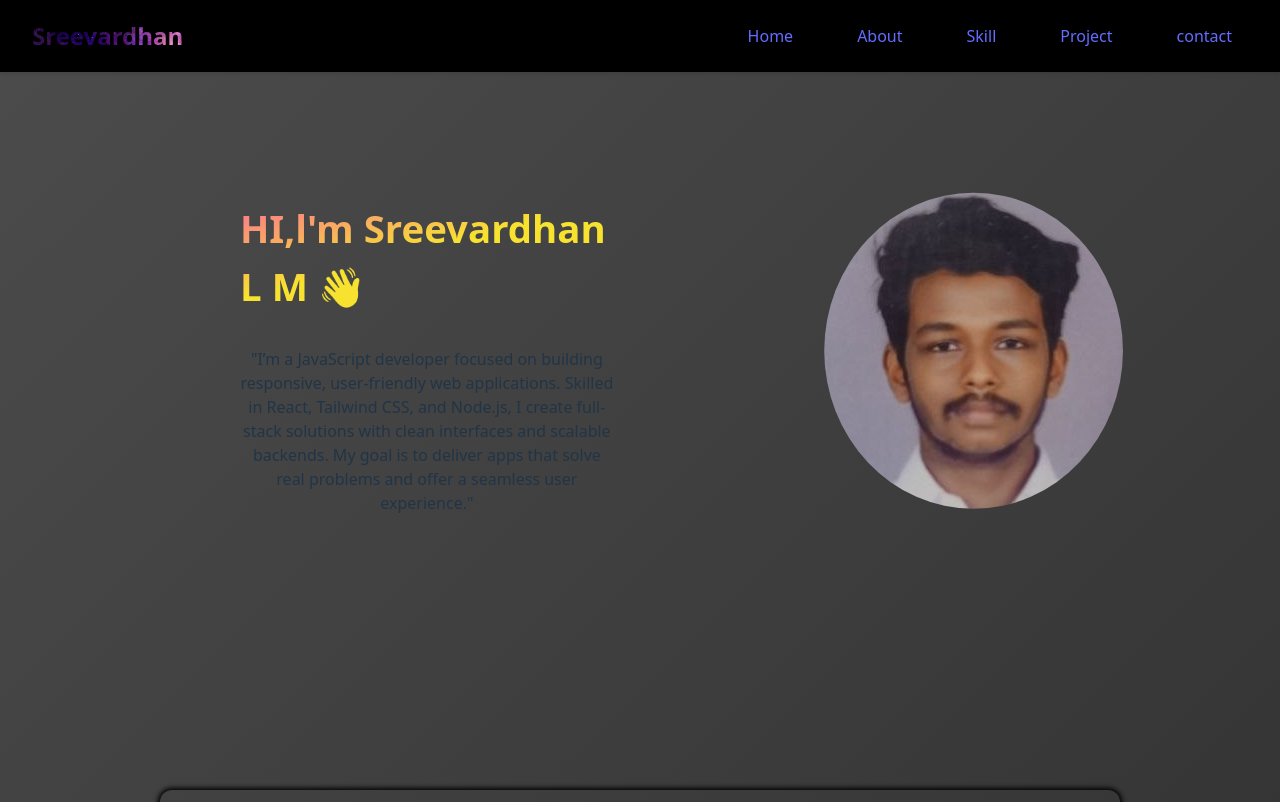
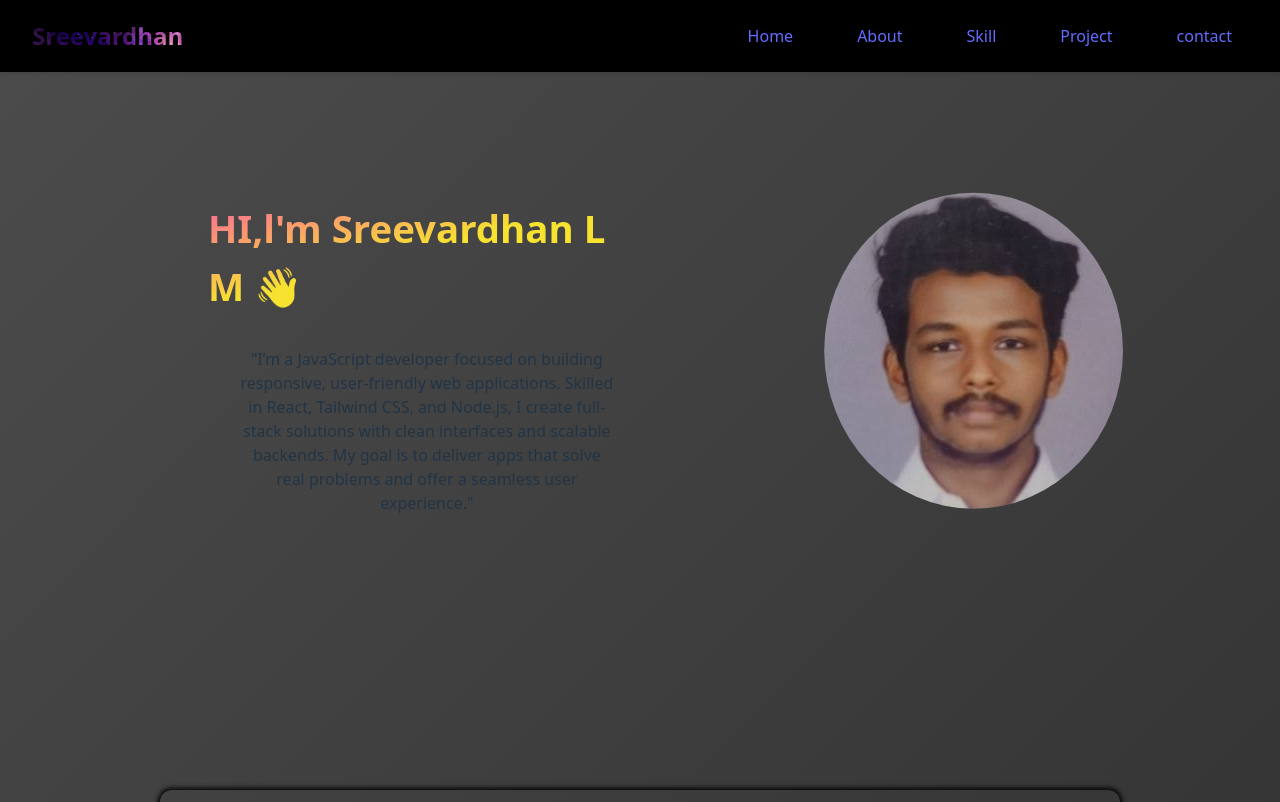
Before and after one commit to Sreevardhan2002-cell/Portfolio, a React (Vite) app: page / in a window 1280 px wide. Shown: the top 802 px of the page. Built offline with nearby package versions, Linux system fonts and the light colour scheme.

Commit message:
Update in About-heading

```diff
--- a/src/CSS/About.css
+++ b/src/CSS/About.css
@@ -13,7 +13,7 @@
     background: linear-gradient(165deg, rgba(255, 18, 231, 1) 0%, rgba(247, 227, 47, 1) 48%);
     -webkit-text-fill-color: transparent;
     background-clip: text;
-    padding: 2rem 11rem;
+    padding: 2rem 9rem;
     font-size: clamp(2rem,3vw,3rem);
     margin: initial;
 }
```
